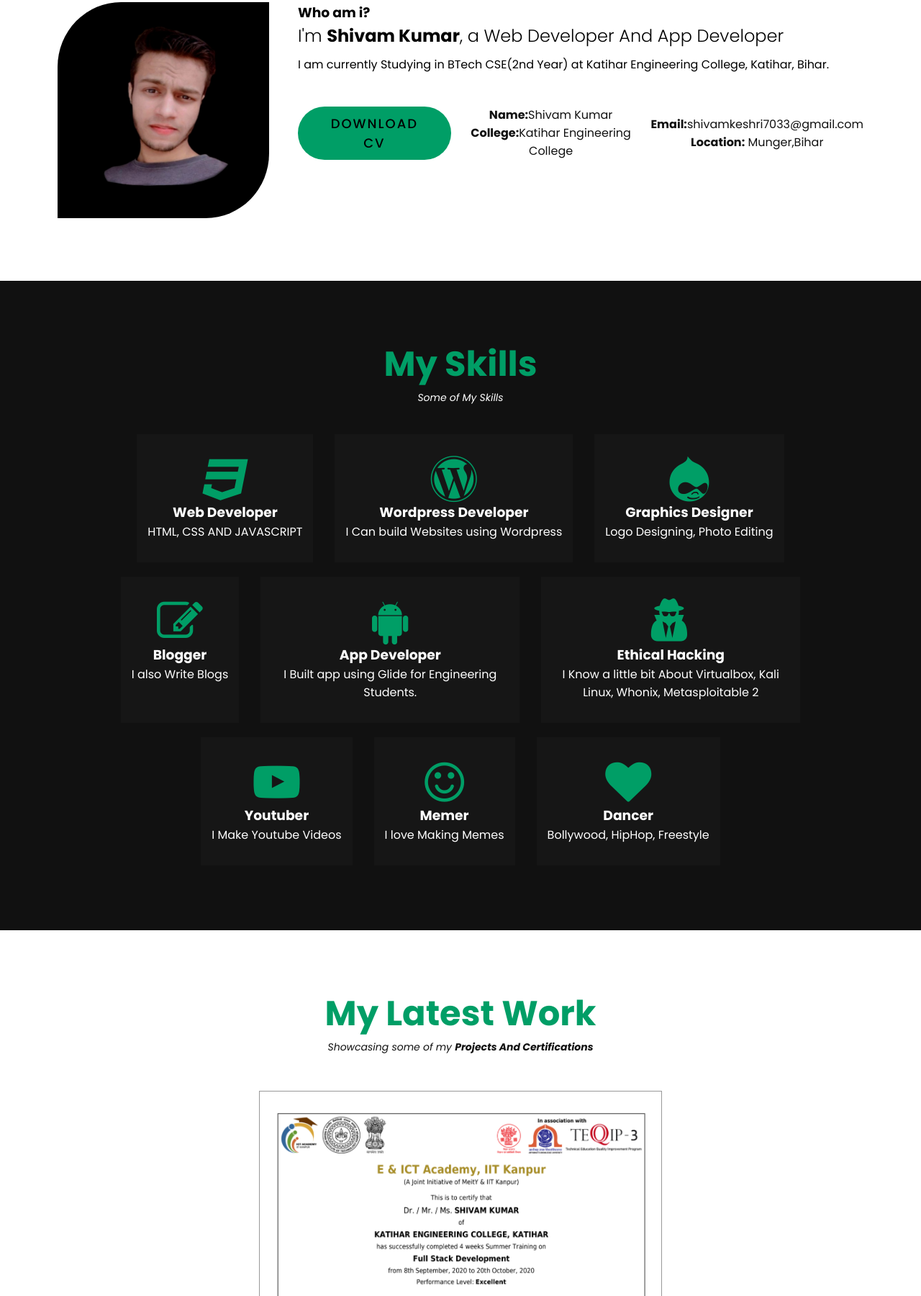
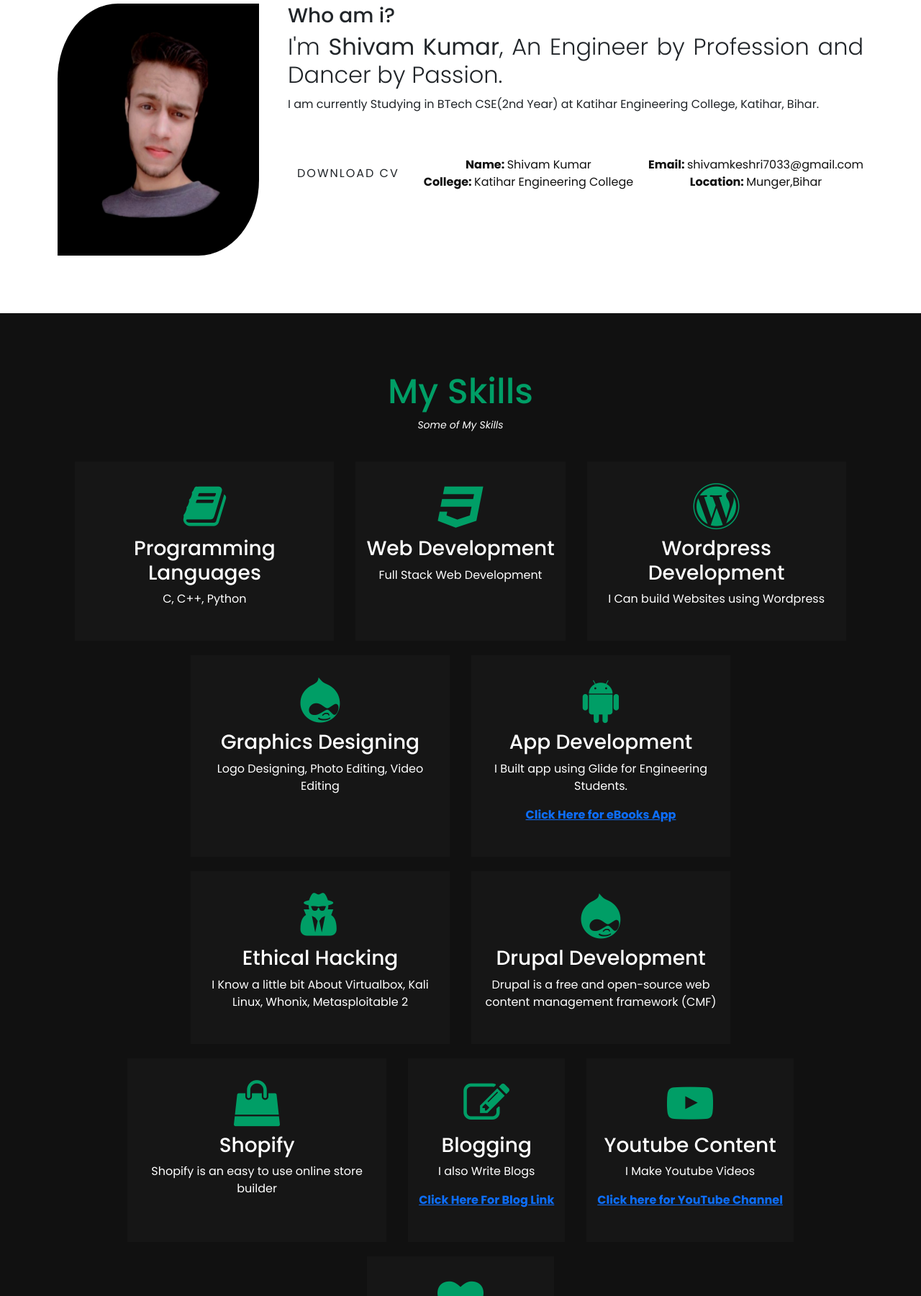
Before and after one commit to SavvyShivam/SavvyShivam.github.io, a plain HTML site: page index.html in a window 1280 px wide. Shown: the part 1000-2800 px from the top of the page at 72% size. Drawn offline with nearby package versions, Linux system fonts and the light colour scheme.

Commit message:
Update 2.0.0

```diff
--- a/index.html
+++ b/index.html
@@ -9,6 +9,7 @@
     <script src="ext.js" language="javascript" ></script>
     <link rel="stylesheet" href="https://cdn.jsdelivr.net/npm/@fortawesome/fontawesome-free@5.15.3/css/fontawesome.min.css" integrity="undefined" crossorigin="anonymous">
     <link rel="stylesheet" href="https://stackpath.bootstrapcdn.com/font-awesome/4.7.0/css/font-awesome.min.css" integrity="sha384-wvfXpqpZZVQGK6TAh5PVlGOfQNHSoD2xbE+QkPxCAFlNEevoEH3Sl0sibVcOQVnN" crossorigin="anonymous">
+    <link href="https://cdn.jsdelivr.net/npm/bootstrap@5.0.1/dist/css/bootstrap.min.css" rel="stylesheet" integrity="sha384-+0n0xVW2eSR5OomGNYDnhzAbDsOXxcvSN1TPprVMTNDbiYZCxYbOOl7+AMvyTG2x" crossorigin="anonymous">
 </head>
 <body>
 
@@ -31,8 +32,8 @@
 
       <section class="banner" id="home">
        <div class="textBx">
-           <h2>Hello, I'm <br> <span>Shivam Kumar</span></h2>
-           <h3>I'm a Web Developer.</h3>
+           <h2>Hello, I'm <br> <span>Shivam Kumar, </span></h2>
+           <h3>An Engineer by Profession and Dancer by Passion</h3>
            <a href="#about" class="btn">About Me</a>
        </div>
       </section>
@@ -50,20 +51,18 @@
               </div>
               <div class="contentBx w50">
                   <h3>Who am i?</h3>
-                  <h2>I'm <b>Shivam Kumar</b>, a Web Developer And App Developer</h2>
+                  <h2>I'm <b>Shivam Kumar</b>, An Engineer by Profession and Dancer by Passion.</h2>
                   <p>I am currently Studying in BTech CSE(2nd Year) at Katihar Engineering College, Katihar, Bihar.
                   </p><br>
-                  <!-- <p>I am a freelancer from INDIA and i have been building noteworthy UX/UI designs and websites for years, which comply with the latest design trends. I help convert a vision and an idea into meaningful and useful products. Having a sharp eye for product evolution helps me prioritize tasks, iterate fast and deliver faster.
-                  </p> -->
                   <div class="heading bottom">
-                      <a href="images/resume.docx" target="_blank" class="btn round">DOWNLOAD CV</a>
+                      <a href="images/resume - Copy.docx" target="_blank" class="btn round"> DOWNLOAD CV</a>
                       <div class="bt">
-                          <b>Name:</b>Shivam Kumar <br>
-                          <b>College:</b>Katihar Engineering College
+                          <b>Name: </b>Shivam Kumar <br>
+                          <b>College: </b>Katihar Engineering College
                         </div>
                       <div class="bt">
-                          <b>Email:</b>shivamkeshri7033@gmail.com <br>
-                          <b>Location:</b> Munger,Bihar
+                          <b>Email: </b>shivamkeshri7033@gmail.com <br>
+                          <b>Location: </b> Munger,Bihar
                         </div>
                   </div>
               </div>
@@ -78,29 +77,32 @@
         </div>
         <div class="content">
             <div class="servicesBx">
+                <i class="fa fa-book fa-4x"></i>
+                <h3>Programming Languages</h3>
+                <p> C, C++, Python</p>
+            </div>
+            <div class="servicesBx">
                 <i class="fa fa-css3 fa-4x"></i>
-                <h3>Web Developer</h3>
-                <p>HTML, CSS AND JAVASCRIPT</p>
+                <h3>Web Development</h3>
+                <p>Full Stack Web Development</p>
             </div>
             <div class="servicesBx">
                 <i class="fa fa-wordpress fa-4x"></i>
-                <h3>Wordpress Developer</h3>
+                <h3>Wordpress Development</h3>
                 <p>I Can build Websites using Wordpress</p>
             </div>
             <div class="servicesBx">
                 <i class="fa fa-drupal fa-4x"></i>
-                <h3>Graphics Designer</h3>
-                <p>Logo Designing, Photo Editing</p>
-            </div>
-            <div class="servicesBx">
-                <i class="fa fa-pencil-square-o fa-4x"></i>
-                <h3>Blogger</h3>
-                <p>I also Write Blogs</p>
+                <h3>Graphics Designing</h3>
+                <p>Logo Designing, Photo Editing, Video Editing</p>
             </div>
             <div class="servicesBx">
                 <i class="fa fa-android fa-4x"></i>
-                <h3>App Developer</h3>
+                <h3>App Development</h3>
                 <p> I Built app using Glide for Engineering Students.</p>
+                <a href="https://ebooks-shivam-kumar.glideapp.io/" target="_blank">
+                    <p><b>Click Here for eBooks App</b></p>
+                </a>
             </div>
             <div class="servicesBx">
                 <i class="fa fa-user-secret fa-4x"></i>
@@ -108,20 +110,47 @@
                 <p>I Know a little bit About Virtualbox, Kali Linux, Whonix, Metasploitable 2</p>
             </div>
             <div class="servicesBx">
-                <i class="fa fa-youtube-play fa-4x"></i>
-                <h3>Youtuber</h3>
-                <p>I Make Youtube Videos</p>
+                <i class="fa fa-drupal fa-4x"></i>
+                <h3>Drupal Development</h3>
+                <p>Drupal is a free and open-source web content management framework (CMF)</p>
             </div>
             <div class="servicesBx">
-                <i class="fa fa-smile-o fa-4x"></i>
-                <h3>Memer</h3>
-                <p>I love Making Memes</p>
+                <i class="fa fa-shopping-bag fa-4x"></i>
+                <h3>Shopify</h3>
+                <p>Shopify is an easy to use online store builder</p>
+            </div>
+            <div class="servicesBx">
+                <i class="fa fa-pencil-square-o fa-4x"></i>
+                <h3>Blogging</h3>
+                <p>I also Write Blogs</p>
+                <a href="https://savvyshivam.blogspot.com/" target="_blank">
+                    <p><b>Click Here For Blog Link</b></p>
+                </a>
+            </div>
+            <div class="servicesBx">
+                <i class="fa fa-youtube-play fa-4x"></i>
+                <h3>Youtube Content</h3>
+                <p>I Make Youtube Videos</p>
+                <a href="https://www.youtube.com/channel/UCZK9wUtx9lFYW1R_touUjpQ" target="_blank">
+                    <p><b>Click here for YouTube Channel</b></p>
+                </a>
             </div>
             <div class="servicesBx">
                 <i class="fa fa-heart fa-4x"></i>
-                <h3>Dancer</h3>
-                <p>Bollywood, HipHop, Freestyle</p>
+                <h3>Dance</h3>
+                <p>I Love Dance</p>
+                <a href="https://www.youtube.com/playlist?list=PLYpPHS3YPnBY_VIRkNLanuxW-V7AykVvA" target="_blank">
+                    <p><b>Click Here for Dance playlist</b></p>
+                </a>
             </div>
+            <!-- <div class="servicesBx">
+                <i class="fa fa-youtube-play fa-4x"></i>
+                <h3>My Projects</h3>
+                <p>My BTech CSE Projects</p>
+                <a href="https://www.youtube.com/playlist?list=PLYpPHS3YPnBZpuquZdVyPQKfKIkaXFyJA" target="_blank">
+                    <p><b>Click here for Projects</b></p>
+                </a>
+            </div> -->
         </div>
     </section>
 
@@ -135,28 +164,54 @@
             <div class="workBx">
                 <!-- <a href="http://www.google.com" target="_blank"> -->
                     <img src="images/EictFullStack.png" alt="">
-                    <p> <b>Full Stack Development</b></p>
+                    <p> <b>Full Stack Web Development, EICT KANPUR</b></p>
                 </a>
             </div>
             <div class="workBx">
                 <a href="" target="_blank">
                     <img src="images/EictPython.png" alt="">
-                    <p> <b>Programming With Python</b></p>
+                    <p> <b>Programming With Python, EICT KANPUR</b></p>
                 </a>
             </div>
             <div class="workBx">
                 <a href="" target="_blank">
                     <img src="images/SpokenTut.png" alt="">
-                    <p><b>Spoken Tutorial Project, IIT BOMBAY</b></p>
+                    <p><b>C Programming, Spoken Tutorial, IIT BOMBAY</b></p>
                 </a>
             </div>
             <div class="workBx">
+                <a href="" target="_blank">
+                    <img src="images/Spoken_IntroToCom.png" alt="">
+                    <p><b>Introduction to Computers, Spoken Tutorial, IIT BOMBAY</b></p>
+                </a>
+            </div>
+            <div class="workBx">
+                <a href="" target="_blank">
+                    <img src="images/SpokenTut_AdvCpp.png" alt="">
+                    <p><b>Advanced Cpp,Spoken Tutorial, IIT BOMBAY</b></p>
+                </a>
+            </div>
+            <div class="workBx">
+                <a href="" target="_blank">
+                    <img src="images/PythonCisco.png" alt="">
+                    <p><b>Python Programming, Cisco</b></p>
+                </a>
+            </div>
+            <div class="workBx">
+                <a href="" target="_blank">
+                    <img src="images/Internshala_EH.png" alt="">
+                    <p><b>Ethical Hacking, Internshala Training</b></p>
+                </a>
+            </div>
+
+            <!-- Embeaded youtube video -->
+            <!-- <div class="workBx">
                 <iframe width="600" height="400" src="https://www.youtube.com/embed/bSWbjSar5WY/?controls=1"></iframe>
 
                 <a href="https://ebooks-shivam-kumar.glideapp.io/" target="_blank">
-                    <p><b>eBooks App Overview</b></p>
+                    <p><b>eBooks App [Tap here]</b></p>
                 </a>
-            </div>
+            </div> -->
             <div class="workBx">
 
                 <a href="" target="_blank">
@@ -183,11 +238,11 @@
         </div>
         <div class="content">
             <div class="testimonialBx">
-                <!-- <p>Praveen did an excellent creative job, addressing our request quickly, and also providing his own graphic insight, being open to feedback and changes or edits when they arose. He worked with us the entire way. Highly recommended.</p> -->
+
                 <!-- <h3>Richard Wilson<br>Creative Designer</h3> -->
             </div>
             <div class="testimonialBx">
-                <!-- <p>I've been Searching for a good Portfolio Website done on html & css. This is definitely the one simple about myself with Responsive Design.  Thanks Praveen</p> -->
+
                 <!-- <h3>Joyce K<br>Web Designer (google)</h3> -->
             </div>
         </div>
@@ -219,7 +274,7 @@
                         </div>
                         <div class="text">
                             <h3>Phone no :</h3>
-                            <p>9631687530</p>
+                            <!-- <p>9631687530</p> -->
                         </div>
                     </div>
                     <div class="box">
@@ -235,6 +290,21 @@
                     <h3>Social Connect</h3>
                     <div class="boxSocial">
                         <div class="icon">
+                            <a href="https://www.youtube.com/channel/UCZK9wUtx9lFYW1R_touUjpQ" target="_blank">
+                                <i class="fa fa-youtube-play"></i>
+                            </a>
+                        </div>
+                        <div class="icon">
+                            <a href="https://www.facebook.com/Savvy-Shivam-100724048969053" target="_blank">
+                                <i class="fa fa-facebook-square"></i>
+                            </a>
+                        </div>
+                        <div class="icon">
+                            <a href="https://www.instagram.com/shivam_sourav_keshri/" target="_blank">
+                                <i class="fa fa-instagram"></i>
+                            </a>
+                        </div>
+                        <div class="icon">
                             <a href="https://www.facebook.com/shivam.sourav.keshri" target="_blank">
                                 <i class="fa fa-facebook-square"></i>
                             </a>
@@ -247,11 +317,6 @@
                         <div class="icon">
                             <a href="https://www.linkedin.com/" target="_blank">
                                 <i class="fa fa-linkedin-square"></i>
-                            </a>
-                        </div>
-                        <div class="icon">
-                            <a href="https://www.instagram.com/shivam_sourav_keshri/" target="_blank">
-                                <i class="fa fa-instagram"></i>
                             </a>
                         </div>
                     </div>
@@ -275,6 +340,6 @@
     </footer>
 
 
-
+    <script src="https://cdn.jsdelivr.net/npm/bootstrap@5.0.1/dist/js/bootstrap.bundle.min.js" integrity="sha384-gtEjrD/SeCtmISkJkNUaaKMoLD0//ElJ19smozuHV6z3Iehds+3Ulb9Bn9Plx0x4" crossorigin="anonymous"></script>
 </body>
 </html>
--- a/style.css
+++ b/style.css
@@ -38,7 +38,7 @@ section{
 }
 .banner h3{
     color: #efff;
-    font-size: 1.5cm;
+    font-size: 1cm;
     font-weight: 500;
 }
 
@@ -58,66 +58,95 @@ section{
 
 /* Creating About me Layout in CSS */
 
+.content{
+    display:flex;
+    justify-content: space-between;
+
+}
 .heading{
-    width: 100%;
+    width:100%;
     text-align: center;
     margin-bottom: 30px;
-    color: #111;
+    color:#111;
 }
-
 .heading p{
     font-style: italic;
-    font-size: 14px;
+    font-size:14px;
 }
-
 .heading h2{
     font-size: 3em;
-    color: #009e66;
-
+    color:#009e66;
 }
-
-.content{
-    display: flex;
-    justify-content: space-between;
-}
-
 .contentBx{
-    padding-left: 40px;
+    padding-left:40px;
     text-align: justify;
 }
-
-.proPic{
-    width: 300px;
-    height: 300px;
-    border-top-left-radius: 30%;
-    border-bottom-right-radius: 30%;
-}
-
 .contentBx h2{
     font-weight: 300;
     margin-bottom: 10px;
 }
-
+.proPic{
+    width:300px;
+    height:350px;
+    border-top-left-radius: 30%;
+    border-bottom-right-radius: 30%;
+}
 .heading.bottom{
-    display: flex;
+    display:flex;
     justify-content: space-between;
-    flex-direction: row;
+    flex-direction:row;
     align-items: center;
 }
-
 .btn.round{
-    border-radius:50px;
+   border-radius:50px;    ;
+   -webkit-border-radius:50px    ;
+   -moz-border-radius:50px    ;
+   -ms-border-radius:50px    ;
+   -o-border-radius:50px    ;
+}
+.info{
+    display:flex;
+    justify-content: space-between;
 }
 .bt{
-    margin-top: 20px;
+    margin-top: 20px;;
+}
+.w50{
+    min-width:25%;
+}
+img{
+    max-width:100%;
 }
 
-.w50{
-   min-width: 25%;
+
+
+.services{
+    background:#111;
 }
-
-img{
-    max-width: 100% ;
+.heading.white p{
+    color:#fff;
+}
+.services .content{
+    display:flex;
+    justify-content: center;
+    flex-wrap:wrap;
+    flex-direction:row;
+}
+.services .content .servicesBx{
+    color:#fff;
+    background:#161616;
+    padding:30px 15px;
+    max-width: 360px;
+    margin:10px 15px;
+    text-align: center;
+}
+.services .content .servicesBx:hover{
+    border-bottom:2px solid #009e66;
+    cursor:pointer;
+}
+.services .content .servicesBx .fa{
+    margin-bottom: 10px;
+    color:#009e66;
 }
 
 /* Creating Logo & Menu's Header Using CSS */
@@ -410,8 +439,11 @@ footer.copyright{
 
 /* Making Responsive Layout */
 
+
 @media (max-width: 991px)
 {
+
+
     header,
     header.sticky{
         padding:20px 50px;
@@ -477,9 +509,9 @@ footer.copyright{
         filter:invert(1);    ;
         -webkit-filter:invert(1)    ;
     }
-    /* section {
+    section {
         padding: 100px 30px;
-    } */
+    }
     .banner{
         padding:150px 50px 100px;
     }
```
Also changed, not shown: images/Internshala_EH.png (added), images/PythonCisco.png (added), images/SpokenTut_AdvCpp.png (added), images/Spoken_IntroToCom.png (added), images/myPic3Shivam.jpg, 3 other files.
